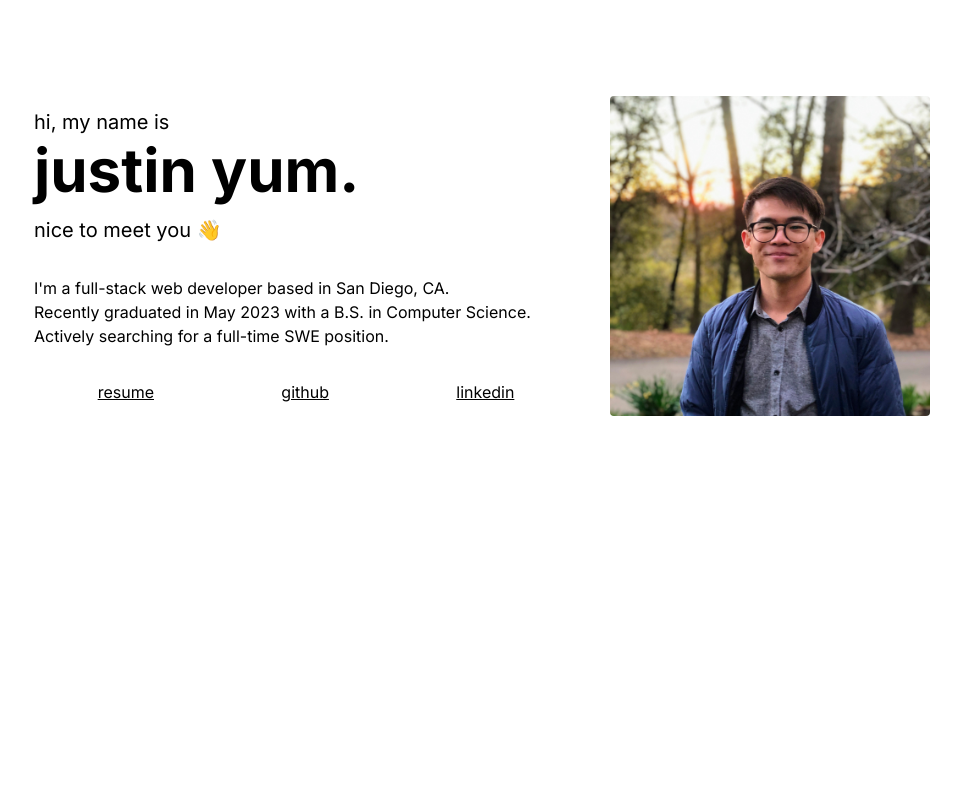
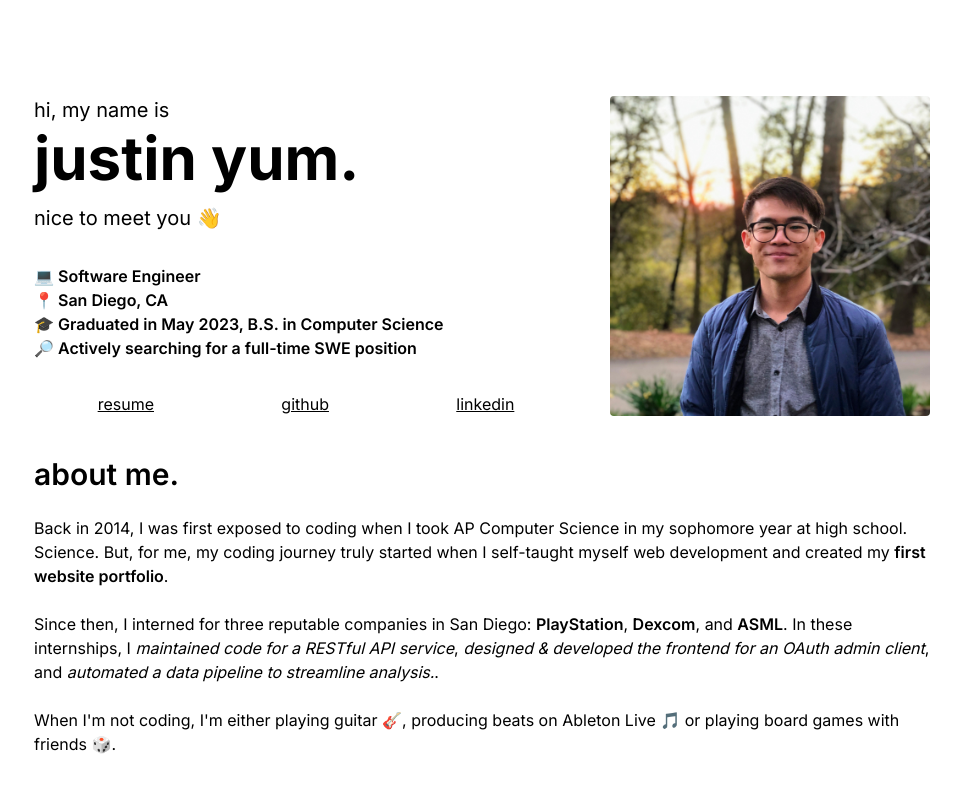
Before and after one commit to justinyum98/justin-yum-portfolio-v2, a Next.js app: page / in a window 1280 px wide. Shown: the top 792 px of the page, without its empty margins (158-1119 px from the left). Built offline with nearby package versions, Linux system fonts and the light colour scheme.

Commit message:
added about me section

```diff
--- a/src/app/page.tsx
+++ b/src/app/page.tsx
@@ -6,20 +6,25 @@ export default function Home() {
     <main className="flex min-h-screen flex-col items-center p-8 md:p-16 lg:p-24 dark:bg-black dark:text-white">
       <section
         id="home-introduction"
-        className="w-full max-w-4xl flex flex-col items-center md:flex-row"
+        className="w-full max-w-4xl flex flex-col md:items-center md:flex-row mb-5"
       >
-        <div id="home-introduction-text" className="flex-1 md:mr-8">
+        <div
+          id="home-introduction-text"
+          className="flex flex-1 flex-col items-stretch"
+        >
           <p className="md:text-xl text-lg">hi, my name is</p>
           <h1 className="font-bold text-4xl md:text-5xl lg:text-6xl mt-1 mb-4">
             justin yum.
           </h1>
           <p className="md:text-xl text-lg">nice to meet you 👋</p>
-          <p className="dark:text-gray-300 my-8">
-            I&apos;m a full-stack web developer based in San Diego, CA.
+          <p className="dark:text-gray-300 my-8 font-semibold">
+            💻 Software Engineer
             <br />
-            Recently graduated in May 2023 with a B.S. in Computer Science.
+            📍 San Diego, CA
             <br />
-            Actively searching for a full-time SWE position.
+            🎓 Graduated in May 2023, B.S. in Computer Science
+            <br />
+            🔎 Actively searching for a full-time SWE position
           </p>
           <div
             id="home-introduction-links"
@@ -47,7 +52,7 @@ export default function Home() {
         </div>
         <div
           id="home-introduction-profile-picture"
-          className="mt-10 md:mt-0 shrink-0"
+          className="mt-10 md:mt-0 self-center md:ml-8"
         >
           <Image
             src="/profile-picture.jpeg"
@@ -58,6 +63,67 @@ export default function Home() {
           />
         </div>
       </section>
+
+      <section
+        id="home-about-me"
+        className="w-full max-w-4xl flex flex-col my-5"
+      >
+        <h2 className="text-3xl font-semibold self-start">about me.</h2>
+        <br />
+        <p className="dark:text-gray-200">
+          Back in 2014, I was first exposed to coding when I took AP Computer
+          Science in my sophomore year at high school. Science. But, for me, my
+          coding journey truly started when I self-taught myself web development
+          and created my{' '}
+          <Link
+            href="https://justinyum.netlify.app/"
+            className="font-semibold hover:underline"
+          >
+            first website portfolio
+          </Link>
+          .
+          <br />
+          <br />
+          Since then, I interned for three reputable companies in San Diego:{' '}
+          <Link
+            href="https://www.playstation.com/"
+            className="font-semibold hover:underline"
+          >
+            PlayStation
+          </Link>
+          ,{' '}
+          <Link
+            href="https://www.dexcom.com/"
+            className="font-semibold hover:underline"
+          >
+            Dexcom
+          </Link>
+          , and{' '}
+          <Link
+            href="https://www.asml.com/"
+            className="font-semibold hover:underline"
+          >
+            ASML
+          </Link>
+          . In these internships, I{' '}
+          <span className="italic">
+            maintained code for a RESTful API service
+          </span>
+          ,{' '}
+          <span className="italic">
+            designed & developed the frontend for an OAuth admin client
+          </span>
+          , and{' '}
+          <span className="italic">
+            automated a data pipeline to streamline analysis.
+          </span>
+          .
+          <br />
+          <br />
+          When I&apos;m not coding, I&apos;m either playing guitar 🎸, producing
+          beats on Ableton Live 🎵 or playing board games with friends 🎲.
+        </p>
+      </section>
     </main>
   );
 }
```
